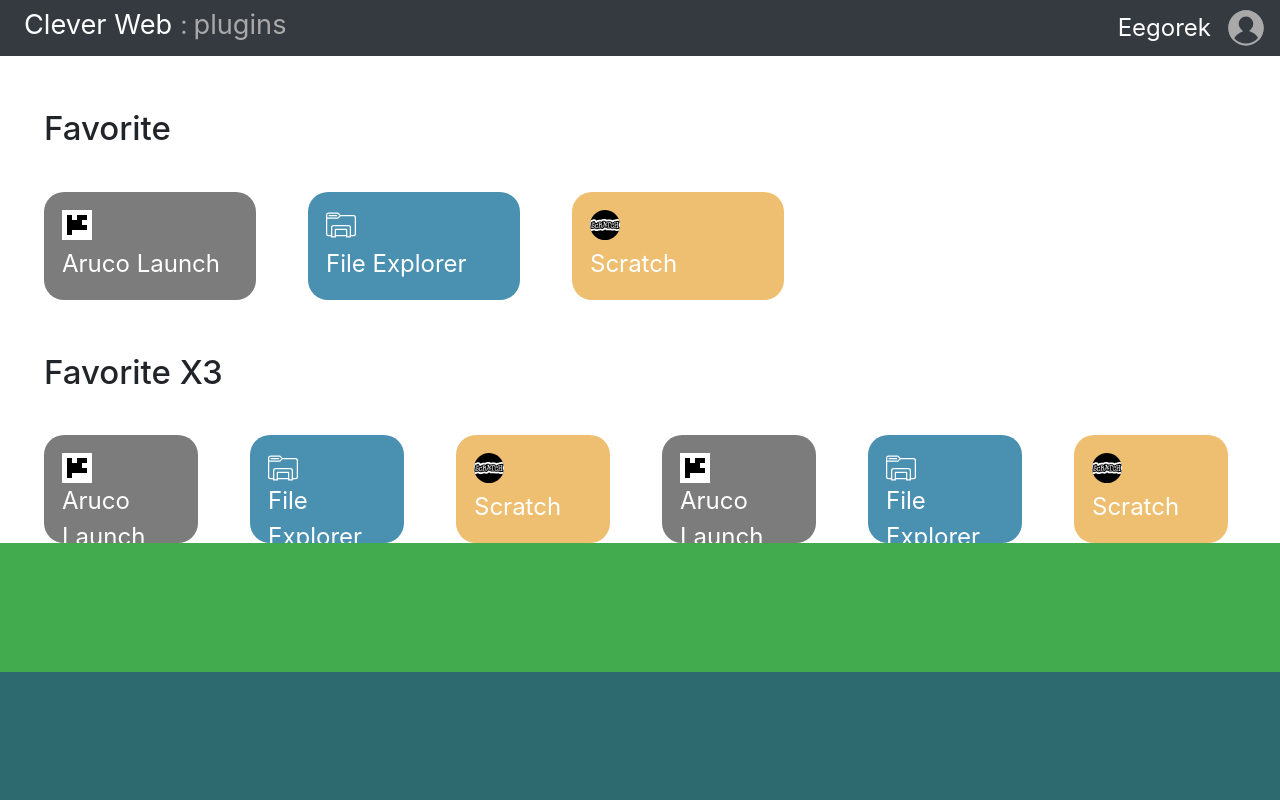
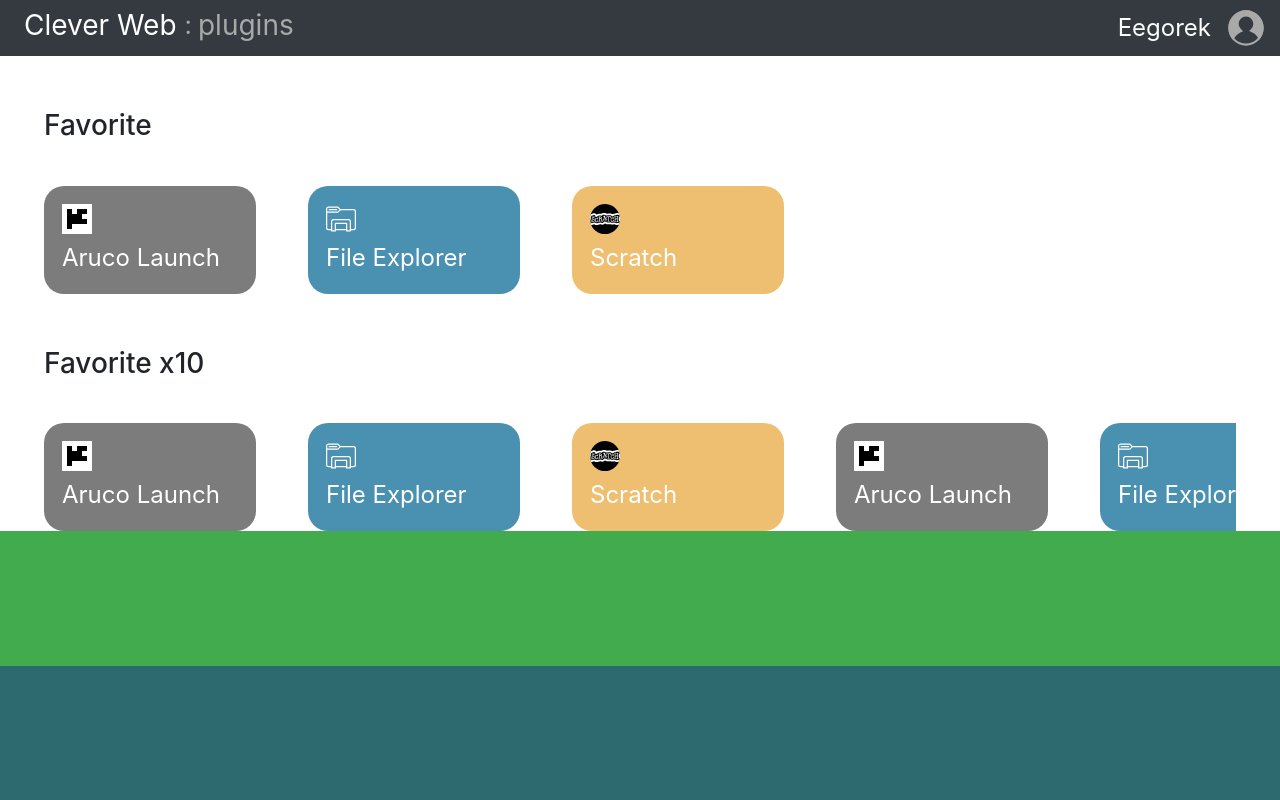
Before and after one commit to garinegor/cleverWeb, a Django app: page / in a window 1280 px wide. Run offline with Django 3.2, Linux system fonts and the light colour scheme; some libraries are stand-ins or nearby versions.

Commit message:
thirteenth commit

```diff
--- a/mainPage/static/mainPage/main.css
+++ b/mainPage/static/mainPage/main.css
@@ -10,11 +10,12 @@
 .cool-title {
     margin-top: 53px;
     margin-bottom: 43px;
-    font-size: 33px;
+    font-size: 28px;
 }
 
 .application {
     width: 212px;
+    min-width: 212px;
     height: 108px;
     color: white;
     border-radius: 20px;
@@ -37,8 +38,10 @@
 }
 
 .app-holder {
+    overflow-y: hidden;
+    overflow-x: auto;
+    width: 100%;
     height: fit-content;
-    width: 100%;
     display: flex;
     flex-direction: row;
     flex-wrap: nowrap;
@@ -73,7 +76,7 @@
     flex-direction: column;
     width: 100%;
     height: calc(100% - 56px);
-    scroll-behavior: smooth;
+    /*scroll-behavior: smooth;*/
 }
 
 .page {
--- a/mainPage/templates/navbar.html
+++ b/mainPage/templates/navbar.html
@@ -1,11 +1,11 @@
 <nav class="navbar navbar-expand-lg navbar-dark bg-dark sticky-top cool-navbar"
-     style="background-color: {{ navbar_color }}">
+     style="background-color: {{ navbar_color }};">
     <div class="left-part">
-        <a href=".." class="navbar-brand" style="font-size: 1.7em; padding: 8px; margin: 0;">Clever Web</a>
+        <a href=".." class="navbar-brand" style="font-size: 28px; padding: 8px; margin: 0;">Clever Web</a>
         {% if navbar_content == "list" %}
             <span style="color: darkgray; font-size: 1.6em;">:</span>
             <div class="dropdown">
-                <button style="color: darkgray; font-size: 1.7em;" class="cool-button" type="button"
+                <button style="color: darkgray; font-size: 28px;" class="cool-button" type="button"
                         id="dropdownMenuButton" data-toggle="dropdown"
                         aria-haspopup="true" aria-expanded="false">
                     plugins
--- a/mainPage/templates/plugins.html
+++ b/mainPage/templates/plugins.html
@@ -1,4 +1,4 @@
-<div style="width: 100%; height: 100%; padding-left: 44px;">
+<div style="width: 100%; height: 100%; padding-left: 44px; padding-right: 44px;">
     {% for row in content %}
         <h1 class="cool-title">{{ row.title }}</h1>
             <div class="app-holder">
--- a/mainPage/views.py
+++ b/mainPage/views.py
@@ -26,8 +26,8 @@
             "row": available_plugins
         },
         {
-            "title": "Favorite X3",
-            "row": available_plugins * 2
+            "title": "Favorite x10",
+            "row": available_plugins * 10
         }
     ]
 
```
